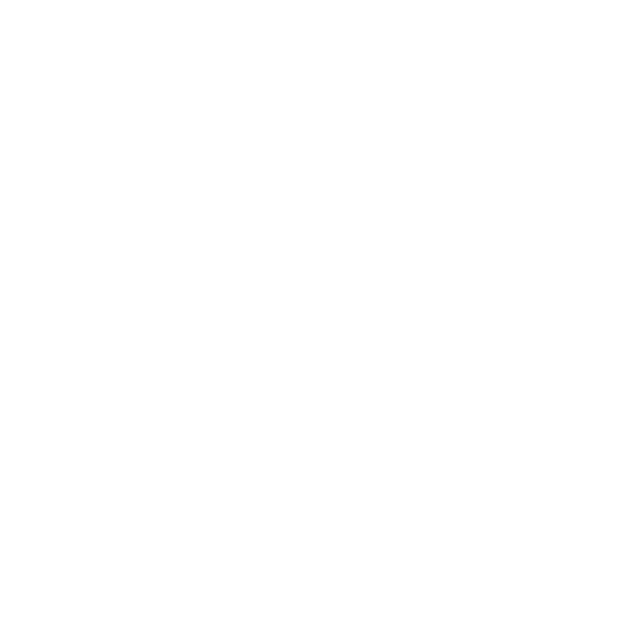
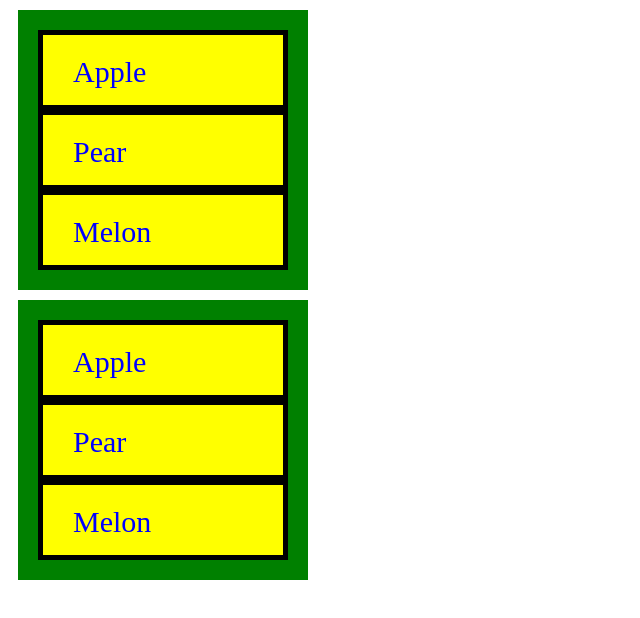
Before and after one commit to greenfox-velox/danielliptak, a plain HTML site: page week1/day4/problem2.html in a window 1280 px wide. Shown: the whole page, without its empty margins (0-640 px from the left). Drawn offline with Linux system fonts and the light colour scheme.

Commit message:
I dubblechacked problem1.html and modified it and finished problem2.html

```diff
--- a/week1/day4/problem2.html
+++ b/week1/day4/problem2.html
@@ -0,0 +1,32 @@
+<!DOCTYPE html>
+<html>
+  <head>
+    <meta charset="utf-8">
+    <title>Problem2</title>
+    <link rel="stylesheet"href="style/problem2.css">
+  </head>
+  <body>
+    <div class="ground">
+      <div>
+        Apple
+      </div>
+      <div>
+        Pear
+      </div>
+      <div>
+        Melon
+      </div>
+    </div>
+    <div class="ground">
+      <div>
+        Apple
+      </div>
+      <div>
+        Pear
+      </div>
+      <div>
+        Melon
+      </div>
+    </div>
+  </body>
+</html>
--- a/week1/day4/style/problem1.css
+++ b/week1/day4/style/problem1.css
@@ -4,9 +4,8 @@ div {
   background-color: yellow;
   color: red;
   font-size: 30px;
-  padding: 20px 30px 15px 20px;
+  padding: 20px 30px;
   border: 5px solid black;
   margin-bottom: 10px;
   text-align: left;
-
 }
--- a/week1/day4/style/problem2.css
+++ b/week1/day4/style/problem2.css
@@ -0,0 +1,18 @@
+div {
+  width: 180px;
+  height: 30px;
+  background-color: yellow;
+  color: blue;
+  font-size: 30px;
+  padding: 20px 30px;
+  border: 5px solid black;
+  text-align: left;
+}
+.ground {
+  background-color: green;
+  width: 250px;
+  height: 240px;
+  padding: 20px 20px;
+  margin: 10px;
+  border: 0px;
+}
```
Also changed, not shown: week1/day4/problem1.html (+4 -4 lines).
